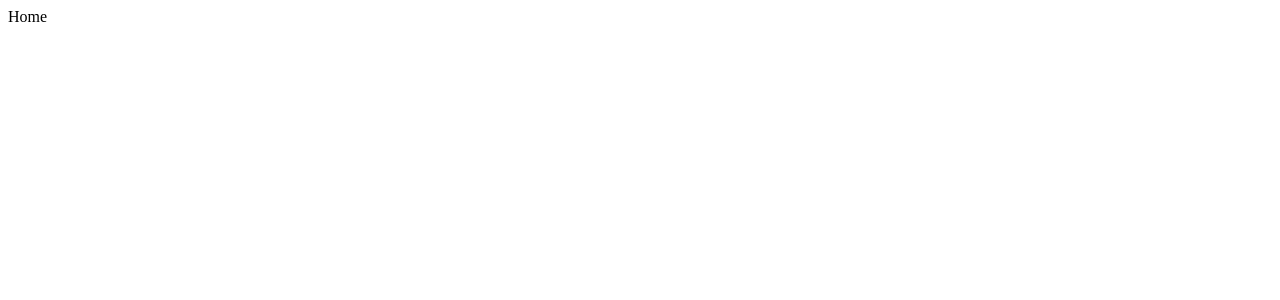
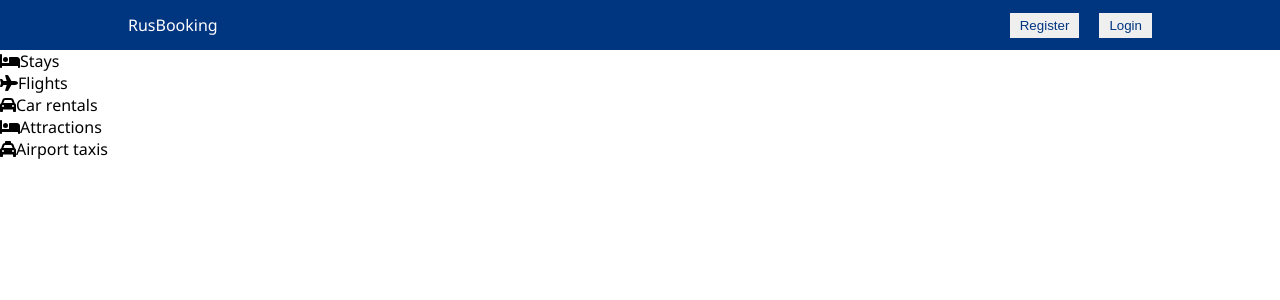
Before and after one commit to Medvedev-Savelii/react_booking_website, a React (Create React App) app: page / in a window 1280 px wide. Shown: the top 300 px of the page. Built offline with nearby package versions, Linux system fonts and the light colour scheme.

Commit message:
second-commit

```diff
--- a/package.json
+++ b/package.json
@@ -3,6 +3,10 @@
   "version": "0.1.0",
   "private": true,
   "dependencies": {
+    "@fortawesome/fontawesome-svg-core": "^6.1.1",
+    "@fortawesome/free-regular-svg-icons": "^6.1.1",
+    "@fortawesome/free-solid-svg-icons": "^6.1.1",
+    "@fortawesome/react-fontawesome": "^0.1.18",
     "@testing-library/jest-dom": "^5.16.4",
     "@testing-library/react": "^13.2.0",
     "@testing-library/user-event": "^13.5.0",
--- /dev/null
+++ b/src/components/header/Header.jsx
@@ -0,0 +1,39 @@
+import {
+  faBed,
+  faCar,
+  faPlane,
+  faTaxi,
+} from "@fortawesome/free-solid-svg-icons";
+import { FontAwesomeIcon } from "@fortawesome/react-fontawesome";
+import React from "react";
+import "./header.css";
+const Header = () => {
+  return (
+    <div className="header">
+      <div className="headerList">
+        <div className="headerListItem">
+          <FontAwesomeIcon icon={faBed} />
+          <span>Stays</span>
+        </div>
+        <div className="headerListItem">
+          <FontAwesomeIcon icon={faPlane} />
+          <span>Flights</span>
+        </div>
+        <div className="headerListItem">
+          <FontAwesomeIcon icon={faCar} />
+          <span>Car rentals</span>
+        </div>
+        <div className="headerListItem">
+          <FontAwesomeIcon icon={faBed} />
+          <span>Attractions</span>
+        </div>
+        <div className="headerListItem">
+          <FontAwesomeIcon icon={faTaxi} />
+          <span>Airport taxis</span>
+        </div>
+      </div>
+    </div>
+  );
+};
+
+export default Header;
--- /dev/null
+++ b/src/components/navbar/Navbar.jsx
@@ -0,0 +1,17 @@
+import React from "react";
+import "./navbar.css";
+const Navbar = () => {
+  return (
+    <div className="navbar">
+      <div className="navContainer">
+        <span className="logo">RusBooking</span>
+        <div className="navItem">
+          <button className="navButton">Register</button>
+          <button className="navButton">Login</button>
+        </div>
+      </div>
+    </div>
+  );
+};
+
+export default Navbar;
--- /dev/null
+++ b/src/components/navbar/navbar.css
@@ -0,0 +1,25 @@
+.navbar {
+	height: 50px;
+	background-color: #003580;
+	display: flex;
+	justify-content: center;
+}
+.navContainer {
+	width: 100%;
+	max-width: 1024px;
+	color: white;
+	display: flex;
+	align-items: center;
+	justify-content: space-between;
+}
+
+.logo {
+	font-weight: 500;
+}
+.navButton {
+	margin-left: 20px;
+	border: none;
+	padding: 5px 10px;
+	cursor: pointer;
+	color: #003580;
+}
--- /dev/null
+++ b/src/index.css
@@ -0,0 +1,19 @@
+* {
+	margin: 0;
+	padding: 0;
+	box-sizing: border-box;
+}
+body {
+	font-family: 'Poppins', 'Segoe UI', 'Roboto', 'Oxygen',
+	  'Ubuntu', 'Cantarell', 'Fira Sans', 'Droid Sans', 'Helvetica Neue',
+	  sans-serif;
+	-webkit-font-smoothing: antialiased;
+	-moz-osx-font-smoothing: grayscale;
+	overflow-x: hidden;
+
+  }
+
+code {
+	font-family: source-code-pro, Menlo, Monaco, Consolas, 'Courier New',
+	  monospace;
+}
--- a/src/pages/home/Home.jsx
+++ b/src/pages/home/Home.jsx
@@ -1,9 +1,14 @@
-import React from 'react'
-
+import React from "react";
+import "./home.css";
+import Navbar from "../../components/navbar/Navbar";
+import Header from "../../components/header/Header";
 const Home = () => {
   return (
-	<div>Home</div>
-  )
-}
+    <>
+      <Navbar />
+      <Header />
+    </>
+  );
+};
 
-export default Home
+export default Home;
```
Also changed, not shown: src/index.js (+5 -4 lines), src/components/header/header.css (added), src/pages/home/home.css (added), 1 other file (tests, documents, lock files or other folders).
